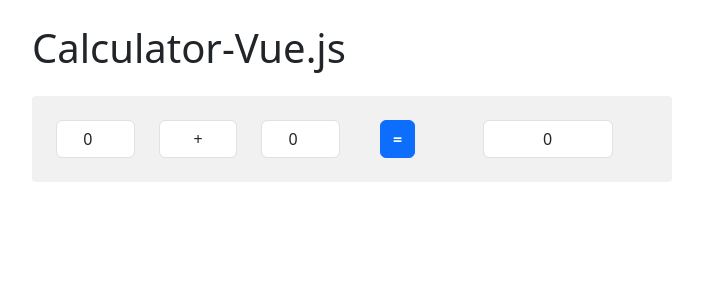
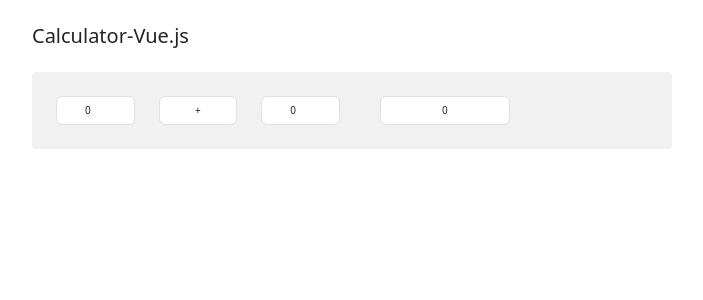
Before and after one commit to NickZI-Dev/calculator-vuejs, a Vue app: page / in a window 1280 px wide. Shown: the top 300 px of the page, without its empty margins (50-753 px from the left). Built offline with nearby package versions, Linux system fonts and the light colour scheme.

Commit message:
calculadora finalizada

```diff
--- a/src/App.vue
+++ b/src/App.vue
@@ -28,9 +28,14 @@
 const dividirValor = () => {
   const { primeiroValor } = state;
   const { segundoValor } = state;
-  return (state.result = parseInt(primeiroValor) / parseInt(segundoValor));
+  if (segundoValor !== 0 && primeiroValor !== 0) {
+    const dividir = parseInt(primeiroValor) / parseInt(segundoValor);
+    state.result = dividir;
+    return state.result;
+  } else {
+    return "Error: divisão por zero";
+  }
 };
-
 const aritmeticaFuncional = () => {
   const { aritmetica } = state;
 
@@ -84,27 +89,11 @@
               value="0"
             />
           </div>
-          <div class="col-md-2">
-            <button
-              type="submit"
-              class="btn btn-primary fw-bold ms-3"
-              @click="aritmeticaFuncional"
-            >
-              =
-            </button>
-          </div>
           <div class="col-md-3">
             <span
-              v-if="state.aritmetica === 'dividir'"
               class="form-control d-flex justify-content-center final-result ms-3"
-              >{{ state.result.toFixed(2) }}</span
+              >{{ aritmeticaFuncional() }}</span
             >
-            <span
-              v-else
-              class="form-control d-flex justify-content-center final-result ms-3"
-            >
-              {{ state.result }}
-            </span>
           </div>
         </div>
       </form>
@@ -113,6 +102,12 @@
 </template>
 
 <style scoped>
+* {
+  font-size: 10px;
+}
+h1 {
+  font-size: 2em;
+}
 .input-number {
   max-width: 640px;
   width: 100%;
```
